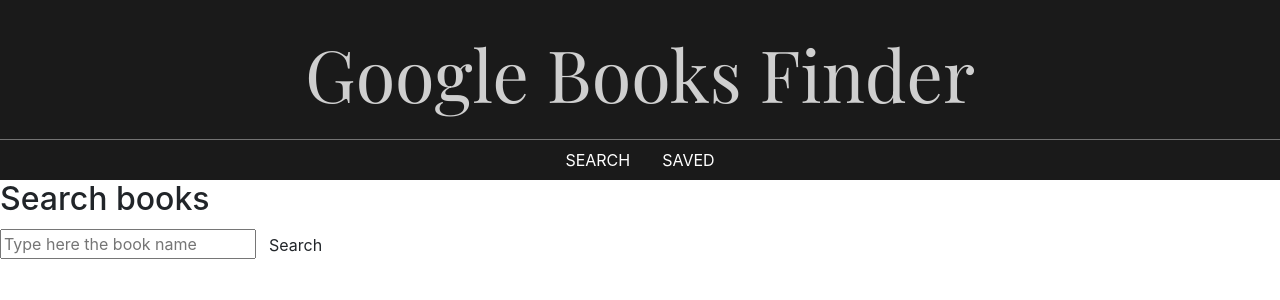
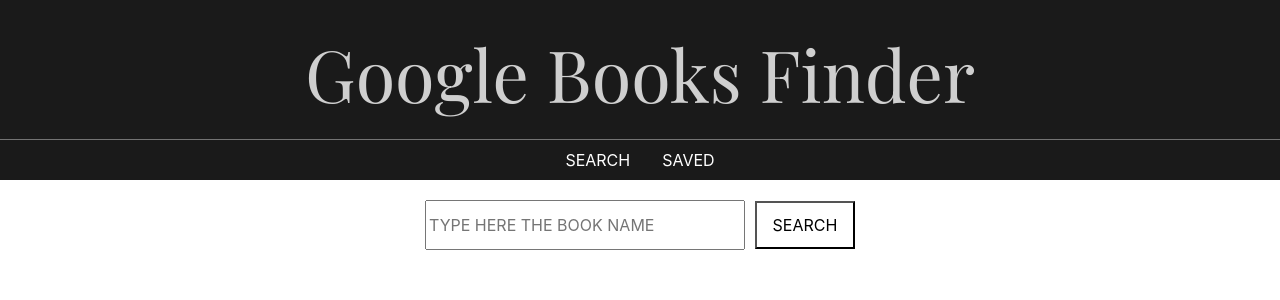
Before and after one commit to marianafinamori/google-books, a React (Create React App) app in the folder client/: page / in a window 1280 px wide. Shown: the top 300 px of the page. Built offline with nearby package versions, Linux system fonts and the light colour scheme.

Commit message:
Adjusted search form layout | Styled form

```diff
--- a/client/src/components/Form/Form.css
+++ b/client/src/components/Form/Form.css
@@ -0,0 +1,28 @@
+.form {
+    text-align: center;
+    /* font-family: "Quicksand"; */
+    margin-top: 20px;
+    margin-bottom: 3%;
+}
+
+#bookName {
+    width: 25%;
+    height: 50px;
+}
+
+.search-btn {
+    height: 48px;
+    width: 100px;
+    margin-left: 10px;
+    border: 3x solid black;
+    background-color: transparent;
+    color: black;
+    box-shadow: none;
+}
+
+.search-btn:hover {
+    background-color: #1a1a1a;
+    opacity: 0.9;
+    color: white;
+    zoom: 1.1;
+}
--- a/client/src/components/Form/Form.js
+++ b/client/src/components/Form/Form.js
@@ -3,10 +3,9 @@
 
 const Form = (props) => {
   return (
-      <div>
-        <h2>Search books</h2>
-        <input value={props.query} onChange={props.handleNameChange} type="text" name="name" id="bookName" placeholder="Type here the book name"/>
-        <button type="submit" onClick={props.handleFormSubmit} className="btn search-btn">Search</button>
+      <div className="form">
+        <input value={props.query} onChange={props.handleNameChange} type="text" name="name" id="bookName" placeholder="TYPE HERE THE BOOK NAME"/>
+        <button type="submit" onClick={props.handleFormSubmit} className="search-btn">SEARCH</button>
         </div>
 
   );
```
Also changed, not shown: client/src/pages/Search/Search.js (+4 -6 lines).
